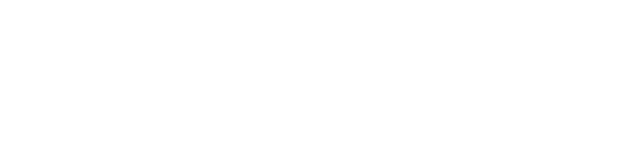
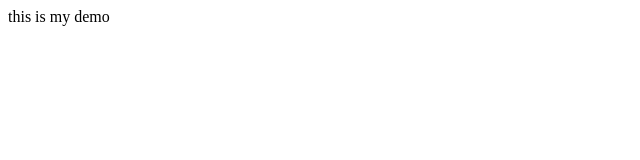
Before and after one commit to DhanyaG4/GIT-DEMO, a plain HTML site: page index.html in a window 1280 px wide. Shown: the whole page, without its empty margins (0-640 px from the left). Drawn offline with Linux system fonts and the light colour scheme.

Commit message:
this is first commit

```diff
--- a/index.html
+++ b/index.html
@@ -6,6 +6,6 @@
     <title>Document</title>
 </head>
 <body>
-
+    this is my demo
 </body>
 </html>
```
